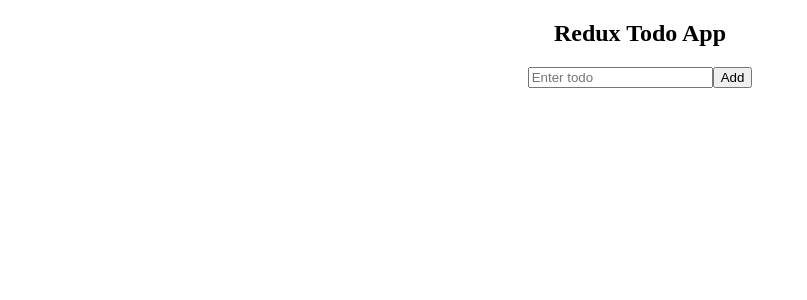
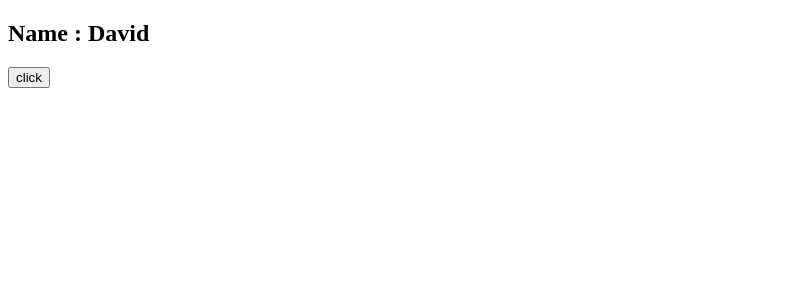
Before and after one commit to Lokesh-ganig-24/React-Learning, a React (Vite) app: page / in a window 1280 px wide. Shown: the top 300 px of the page, without its empty margins (0-807 px from the left). Built offline with nearby package versions, Linux system fonts and the light colour scheme.

Commit message:
Updated feature

```diff
--- a/src/App.jsx
+++ b/src/App.jsx
@@ -1,6 +1,7 @@
 import './App.css'
 import { CounterRedux } from './Redux/CounterRedux';
 import NewComp from './Redux/NewComponent';
+import PureC from './Redux/PureC';
 import Todo from './Redux/Todo';
 function App() {
 
@@ -8,7 +9,8 @@
     <div>
      {/*  <CounterRedux/>
       <NewComp/> */}
-      <Todo/>
+     {/*  <Todo/> */}
+     <PureC/>
     </div>
   );
 }
--- /dev/null
+++ b/src/Redux/PureC.jsx
@@ -0,0 +1,24 @@
+import React, { PureComponent } from "react";
+
+class PureC extends PureComponent {
+  constructor() {
+    super();
+    this.state = { name: "David" };
+  }
+
+  handleclick = () => {
+    this.setState({ name: "John" });
+  };
+
+  render() {
+    console.log("Rendered");
+    return (
+      <div>
+        <h2>Name : {this.state.name}</h2>
+        <button onClick={this.handleclick}>click</button>
+      </div>
+    );
+  }
+}
+
+export default PureC;
```
